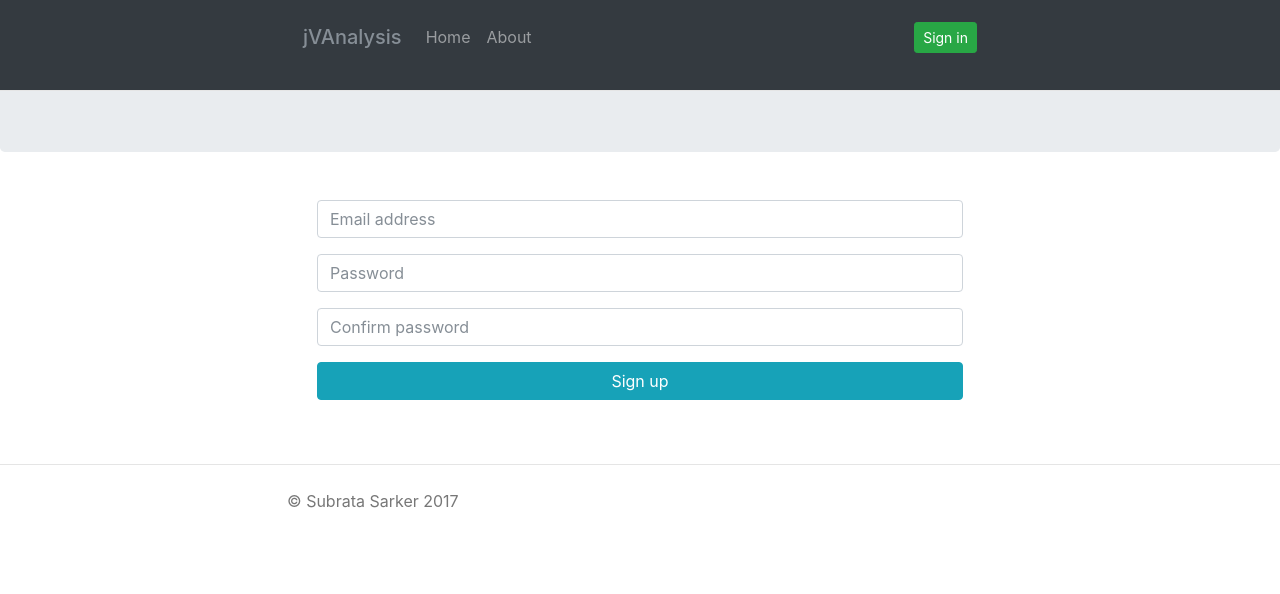
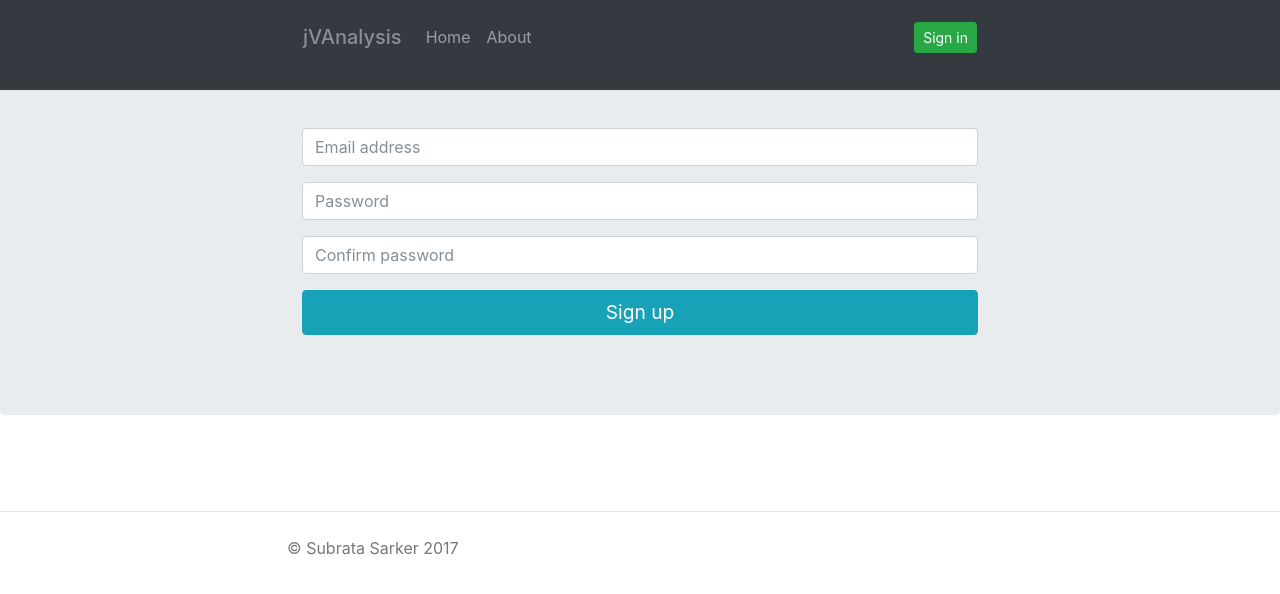
Before and after one commit to picklu/jvanalysis, a Flask app: page /signup in a window 1280 px wide. Shown: the top 594 px of the page. Run offline with Flask 2, Linux system fonts and the light colour scheme; some libraries are stand-ins or nearby versions.

Commit message:
Use content-jumbotron custom class in the templates

```diff
--- a/jvanalysis/static/css/style.css
+++ b/jvanalysis/static/css/style.css
@@ -7,9 +7,16 @@
 .display-4 {
     margin-top:2.5rem;
 }
+.content-jumbotron {
+    position: relative;
+    margin-top:2.5rem;
+}
 .btn-jumbotron {
     padding: 0.45rem 1.2rem !important;
     font-size: 1.2rem !important;
+}
+.heading-jumbotron {
+    margin:2.5rem 0rem !important;
 }
 .col-center-block {
     float: none;
@@ -17,6 +24,3 @@
     margin: 0 auto;
     /*margin-left: auto; margin-right: auto; */
 }
-.heading-jumbotron {
-    margin:2.5rem 0rem !important;
-}
--- a/jvanalysis/templates/about.html
+++ b/jvanalysis/templates/about.html
@@ -1,7 +1,9 @@
 {%extends "base.html" %}
 
 {% block jumbotron %}
-<h1 class="display-4">About</h1>
+<div class="content-jumbotron">
+    <h1>About</h1>
+</div>
 {% endblock %}
 
 {% block content %}
--- a/jvanalysis/templates/account.html
+++ b/jvanalysis/templates/account.html
@@ -1,7 +1,9 @@
 {%extends "base.html" %}
 
 {% block jumbotron %}
-<h1 class="display-4">Account</h1>
+<div class="content-jumbotron">
+    <h1>Account</h1>
+</div>
 {% endblock %}
 
 {% block content %}
--- a/jvanalysis/templates/analysis.html
+++ b/jvanalysis/templates/analysis.html
@@ -1,7 +1,9 @@
 {%extends "base.html" %}
 
 {% block jumbotron %}
-<h1 class="display-4">Analysis</h1>
+<div class="content-jumbotron">
+    <h1>Analysis</h1>
+</div>
 {% endblock %}
 
 {% block content %}
--- a/jvanalysis/templates/dashboard.html
+++ b/jvanalysis/templates/dashboard.html
@@ -8,10 +8,8 @@
 
 {% block jumbotron %}
 <h2 class="heading-jumbotron">Dashboard</h2>
-<div class="row">
-    <div class="col-center-block">
-        {{ bkdiv|safe }}
-    </div>
+<div class="row col-center-block">
+    {{ bkdiv|safe }}
 </div>
 {% endblock %}
 
--- a/jvanalysis/templates/signup.html
+++ b/jvanalysis/templates/signup.html
@@ -7,10 +7,7 @@
 {% endblock %}
 
 {% block jumbotron %}
-{% endblock %}
-
-{% block content %}
-<div class="col-lg-12">
+<div class="content-jumbotron">
 <form class="form-horizontal form-signup" action="/register" method="POST">
     <div class="form-group">
         <div class="col-sm-12">
@@ -29,9 +26,12 @@
     </div>
     <div class="form-group">
         <div class="col-sm-12">
-            <input type="submit" value="Sign up" class="btn btn-info btn-block">
+            <input type="submit" value="Sign up" class="btn btn-jumbotron btn-info btn-block">
         </div>
     </div>
 </form> <!-- /form -->
 </div>
 {% endblock %}
+
+{% block content %}
+{% endblock %}
```
Also changed, not shown: jvanalysis/templates/signin.html (+5 -5 lines).
